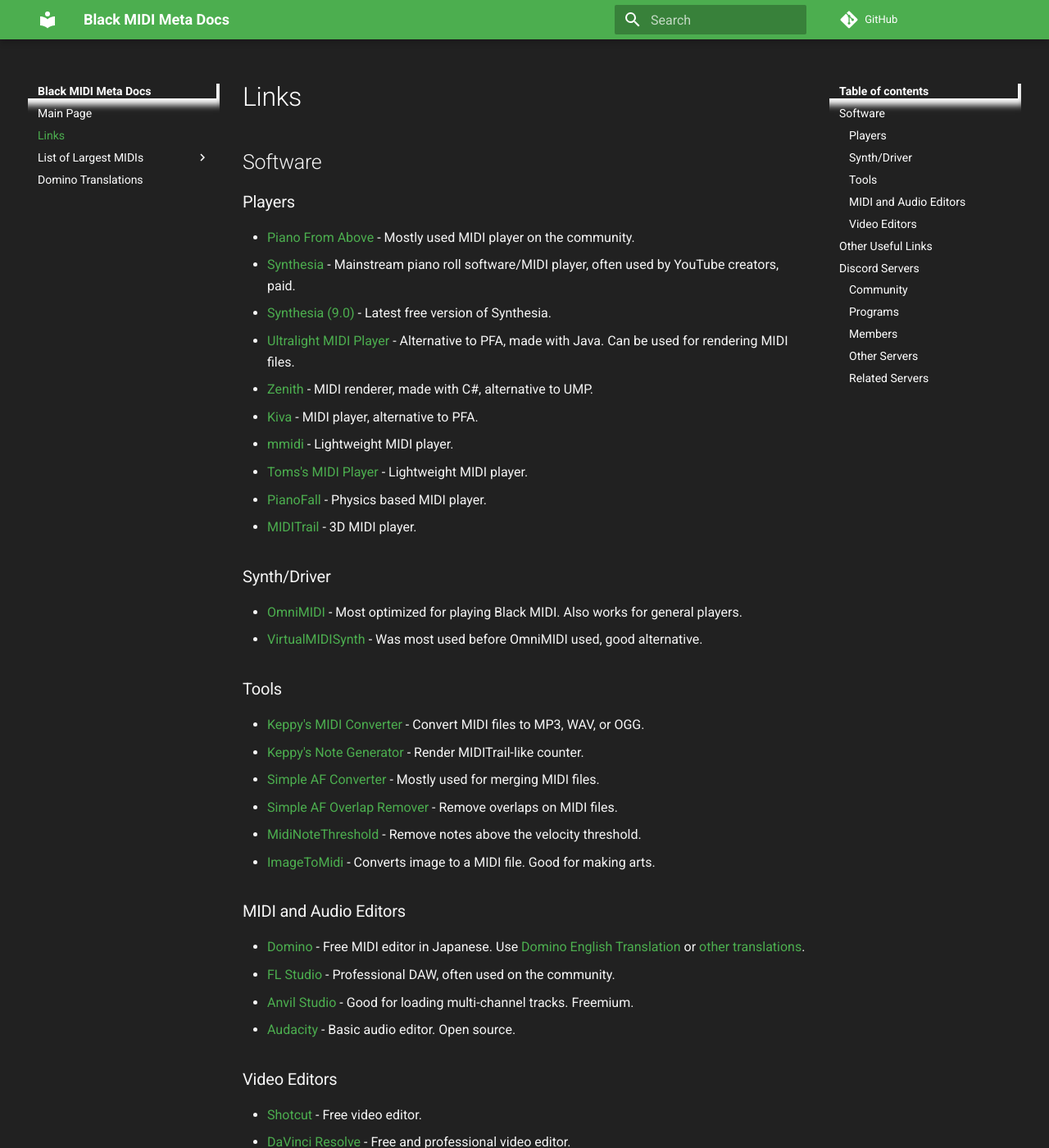
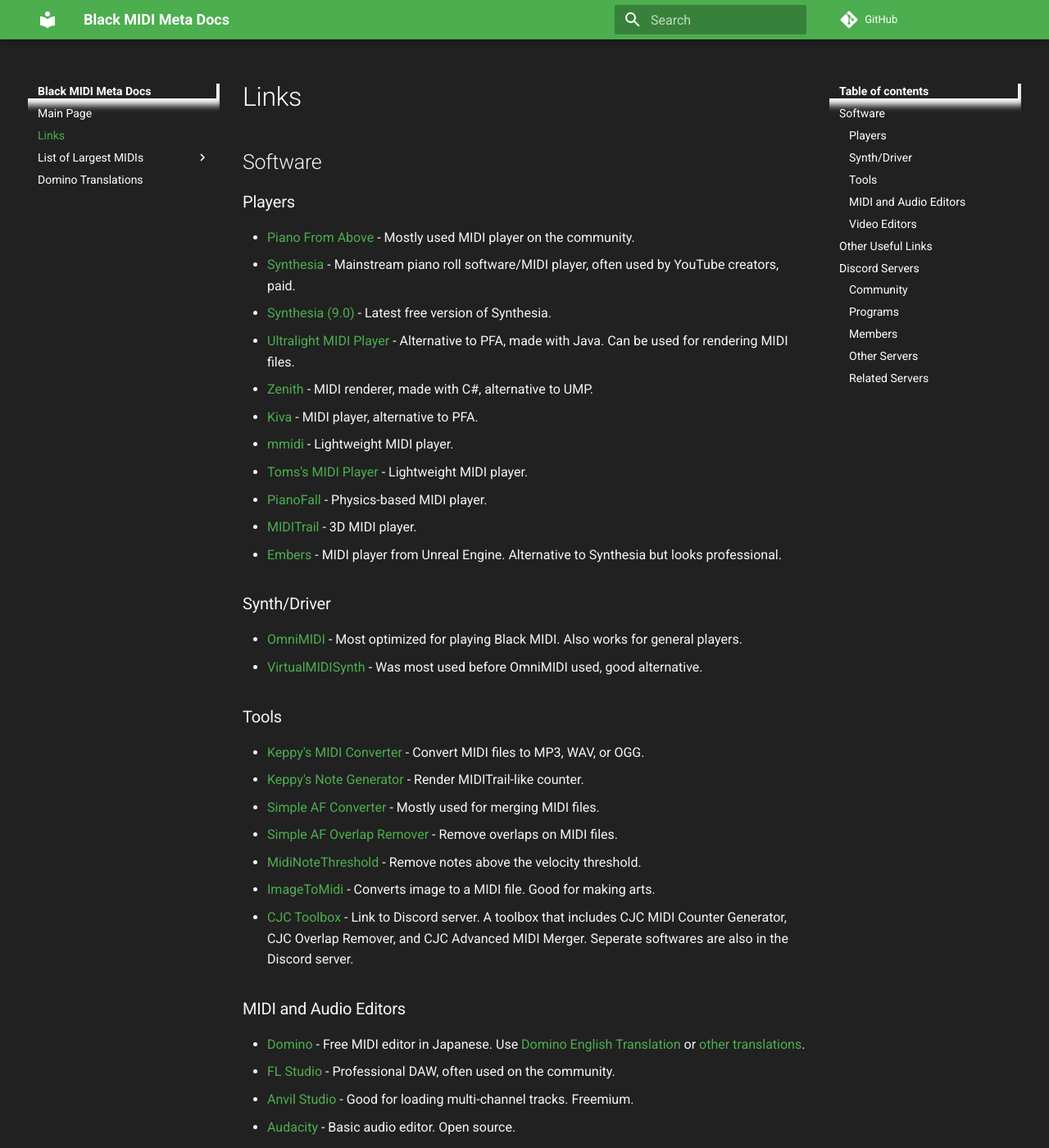
Before and after one commit to Hans5958/Black-MIDI-Meta, an MkDocs documentation site: the page built from docs/links.md, in a window 1280 px wide and 1400 px high. Shown: the whole window at 82% size. Built offline with MkDocs 1.6.1 and Material for MkDocs 9.7.7, drawn with Linux system fonts in a browser that asks for light colours; comment, search, counter and statistics services are not loaded; some of the changed text lies outside the part shown.

Commit message:
Add new links

```diff
--- a/docs/links.md
+++ b/docs/links.md
@@ -12,8 +12,9 @@
 - [Kiva](https://github.com/arduano/Kiva/) - MIDI player, alternative to PFA.
 - [mmidi](https://sono.9net.org/prog/mmidi) - Lightweight MIDI player.
 - [Toms's MIDI Player](http://www.grandgent.com/tom/projects/tmidi/) - Lightweight MIDI player.
-- [PianoFall](https://bitbucket.org/steart/pianofall/wiki/Home) - Physics based MIDI player.
+- [PianoFall](https://bitbucket.org/steart/pianofall/wiki/Home) - Physics-based MIDI player.
 - [MIDITrail](https://osdn.net/projects/miditrail/) - 3D MIDI player.
+- [Embers](https://github.com/LyricWulf/Embers/releases/latest) - MIDI player from Unreal Engine. Alternative to Synthesia but looks professional.
 
 ### Synth/Driver
 
@@ -28,6 +29,7 @@
 - [Simple AF Overlap Remover](https://github.com/DixelU/SAFOR/releases) - Remove overlaps on MIDI files.
 - [MidiNoteThreshold](https://cdn.discordapp.com/attachments/342003805270966284/594536903173210122/) - Remove notes above the velocity threshold.
 - [ImageToMidi](https://cdn.discordapp.com/attachments/342003805270966284/591137488970448896/ImageToMidi.exe) - Converts image to a MIDI file. Good for making arts.
+- [CJC Toolbox](https://discord.gg/uxCqAEz) - Link to Discord server. A toolbox that includes CJC MIDI Counter Generator, CJC Overlap Remover, and CJC Advanced MIDI Merger. Seperate softwares are also in the Discord server.
 
 ### MIDI and Audio Editors
 
@@ -58,12 +60,14 @@
 
 ### Programs
 
+- [BetterPFA](https://discord.gg/wwSkpN5) - BetterPFA
 - [Arduano Dev Server](https://discord.gg/8e5FXB) - Zenith, Kiva
 - [BetterPFA](https://discord.gg/5sMugcQ) - BetterPFA
-- [CJC Apps & 花抄抄大爷](https://discord.gg/uxCqAEz) - W2M, V2M, Note Counter Generator
+- [CJC Apps & 花抄抄大爷](https://discord.gg/uxCqAEz) - CJC Toolbox, CJCAMM, CJCOR, CJCMCG
 - [Keppy's Software ](https://discord.gg/73DVswT) - KMC, OmniMIDI
 - [SAF Updates](https://discord.gg/CsgEW4P) - SAFOR and SAFC
 - [UMP Users](https://discord.gg/pxPRFU8) - UMP
+- [Embers](https://discord.gg/MaCxW5u) - Embers
 
 ### Members
 
@@ -82,7 +86,7 @@
 - [Uyasey's Discord Server](https://discord.gg/cK5fcyd) - Uyasey
 - [Yama's Server](https://discord.gg/HCfSyNd) - YAMAHAPSR 800
 - [YMI Fishery Association](https://discord.gg/JYzannZ) - YMI Black Moon
-- [Zone's Server Club ](https://discord.gg/BCeBuFy) - ZoneGamer
+- [Zone's Server Club](https://discord.gg/BCeBuFy) - ZoneGamer
 
 ### Other Servers
 
```
